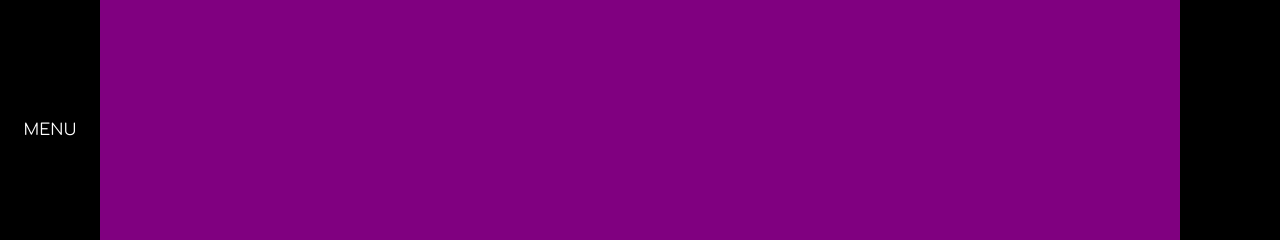
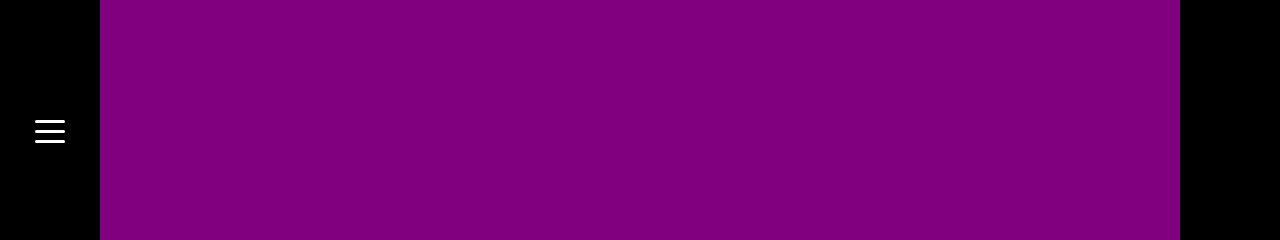
Before and after one commit to Jatin965/portfolio-2022, a React (Create React App) app: page / in a window 1280 px wide. Shown: the part 279-519 px from the top of the page. Built offline with nearby package versions, Linux system fonts and the light colour scheme.

Commit message:
added working menu

```diff
--- a/src/assets/scss/_sidebar.scss
+++ b/src/assets/scss/_sidebar.scss
@@ -12,5 +12,73 @@
     justify-content: space-between;
     align-items: center;
     padding: 40px 0px;
+
+    .menu {
+      .menu-icon {
+        width: 30px;
+        height: 20px;
+        position: relative;
+        margin: 50px auto;
+        -webkit-transform: rotate(0deg);
+        -moz-transform: rotate(0deg);
+        -o-transform: rotate(0deg);
+        transform: rotate(0deg);
+        -webkit-transition: 0.5s ease-in-out;
+        -moz-transition: 0.5s ease-in-out;
+        -o-transition: 0.5s ease-in-out;
+        transition: 0.5s ease-in-out;
+        cursor: pointer;
+
+        span {
+          display: block;
+          position: absolute;
+          height: 3px;
+          width: 100%;
+          background: #fff;
+          border-radius: 9px;
+          opacity: 1;
+          left: 0;
+          -webkit-transform: rotate(0deg);
+          -moz-transform: rotate(0deg);
+          -o-transform: rotate(0deg);
+          transform: rotate(0deg);
+          -webkit-transition: 0.25s ease-in-out;
+          -moz-transition: 0.25s ease-in-out;
+          -o-transition: 0.25s ease-in-out;
+          transition: 0.25s ease-in-out;
+
+          &:nth-child(1) {
+            top: 0px;
+          }
+          &:nth-child(2) {
+            top: 10px;
+          }
+          &:nth-child(3) {
+            top: 20px;
+          }
+        }
+
+        &.open span {
+          &:nth-child(1) {
+            top: 10px;
+            -webkit-transform: rotate(135deg);
+            -moz-transform: rotate(135deg);
+            -o-transform: rotate(135deg);
+            transform: rotate(135deg);
+          }
+          &:nth-child(2) {
+            opacity: 0;
+            left: -60px;
+          }
+          &:nth-child(3) {
+            top: 10px;
+            -webkit-transform: rotate(-135deg);
+            -moz-transform: rotate(-135deg);
+            -o-transform: rotate(-135deg);
+            transform: rotate(-135deg);
+          }
+        }
+      }
+    }
   }
 }
--- a/src/components/Nav/LeftSideBar.tsx
+++ b/src/components/Nav/LeftSideBar.tsx
@@ -1,11 +1,12 @@
 import React from "react";
+import Menu from "./Sub/Menu";
 
 const LeftSideBar = () => {
   return (
     <div className="sidebar">
       <div className="container">
         <h1>JS</h1>
-        <p>MENU</p>
+        <Menu />
         <p>Share</p>
         {/* <ul></ul> */}
       </div>
--- /dev/null
+++ b/src/components/Nav/Sub/Menu.tsx
@@ -0,0 +1,19 @@
+import { useState } from "react";
+
+const Menu = () => {
+  const [open, setOpen] = useState(false);
+  return (
+    <div className="menu">
+      <div
+        className={open ? "menu-icon open" : "menu-icon"}
+        onClick={() => setOpen(!open)}
+      >
+        <span></span>
+        <span></span>
+        <span></span>
+      </div>
+    </div>
+  );
+};
+
+export default Menu;
```
